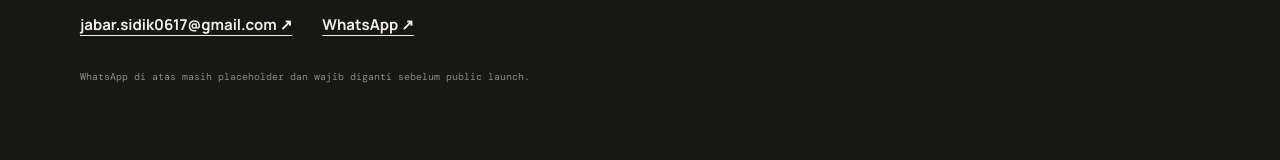
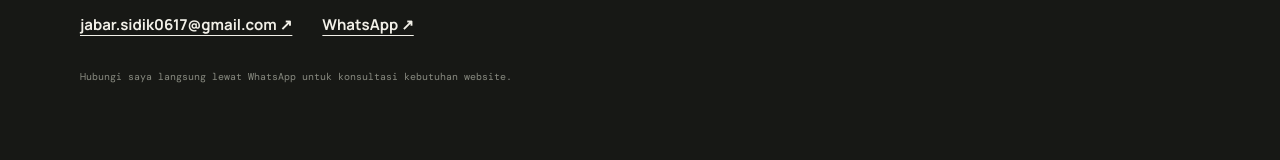
Before and after one commit to Jabarsidik/Jabar-Portofolio, a Next.js app: page / in a window 1280 px wide. Shown: the part 3367-3527 px from the top of the page. Built offline with nearby package versions, Linux system fonts and the light colour scheme.

Commit message:
fix: set real WhatsApp contact

```diff
--- a/app/page.tsx
+++ b/app/page.tsx
@@ -26,7 +26,7 @@ export default function Home() {
 
     <section className="trust wrap"><div><p className="eyebrow">WHY WORK WITH ME</p><h2>Bangun dulu kepercayaan.<br/><em>Baru bangun websitenya.</em></h2></div><div className="trustText"><p>Anda tidak perlu menebak siapa yang mengerjakan website, apa yang akan dikerjakan, atau kapan pekerjaan dianggap selesai.</p><p>Saya lebih suka proses yang sederhana: kebutuhan jelas, scope jelas, komunikasi terbuka, lalu website dikerjakan dan dirawat secara bertahap.</p></div></section>
 
-    <section id="contact" className="contact"><div className="wrap contactInner"><p className="eyebrow">04 / CONTACT</p><h2>Punya website yang ingin<br/><em>dibangun atau dibereskan?</em></h2><p className="lead">Ceritakan masalah atau kebutuhan Anda. Kita lihat dulu apakah saya bisa membantu.</p><div className="contactLinks"><a href="mailto:jabar.sidik0617@gmail.com">jabar.sidik0617@gmail.com ↗</a><a href="https://wa.me/6280000000000">WhatsApp ↗</a></div><p className="placeholder">WhatsApp di atas masih placeholder dan wajib diganti sebelum public launch.</p></div></section>
+    <section id="contact" className="contact"><div className="wrap contactInner"><p className="eyebrow">04 / CONTACT</p><h2>Punya website yang ingin<br/><em>dibangun atau dibereskan?</em></h2><p className="lead">Ceritakan masalah atau kebutuhan Anda. Kita lihat dulu apakah saya bisa membantu.</p><div className="contactLinks"><a href="mailto:jabar.sidik0617@gmail.com">jabar.sidik0617@gmail.com ↗</a><a href="https://wa.me/6289655606307">WhatsApp ↗</a></div><p className="placeholder">Hubungi saya langsung lewat WhatsApp untuk konsultasi kebutuhan website.</p></div></section>
     <footer className="footer wrap"><span>© 2026 Jabar Sidik</span><span>Web Developer · Karawang</span></footer>
   </main>;
 }
```
